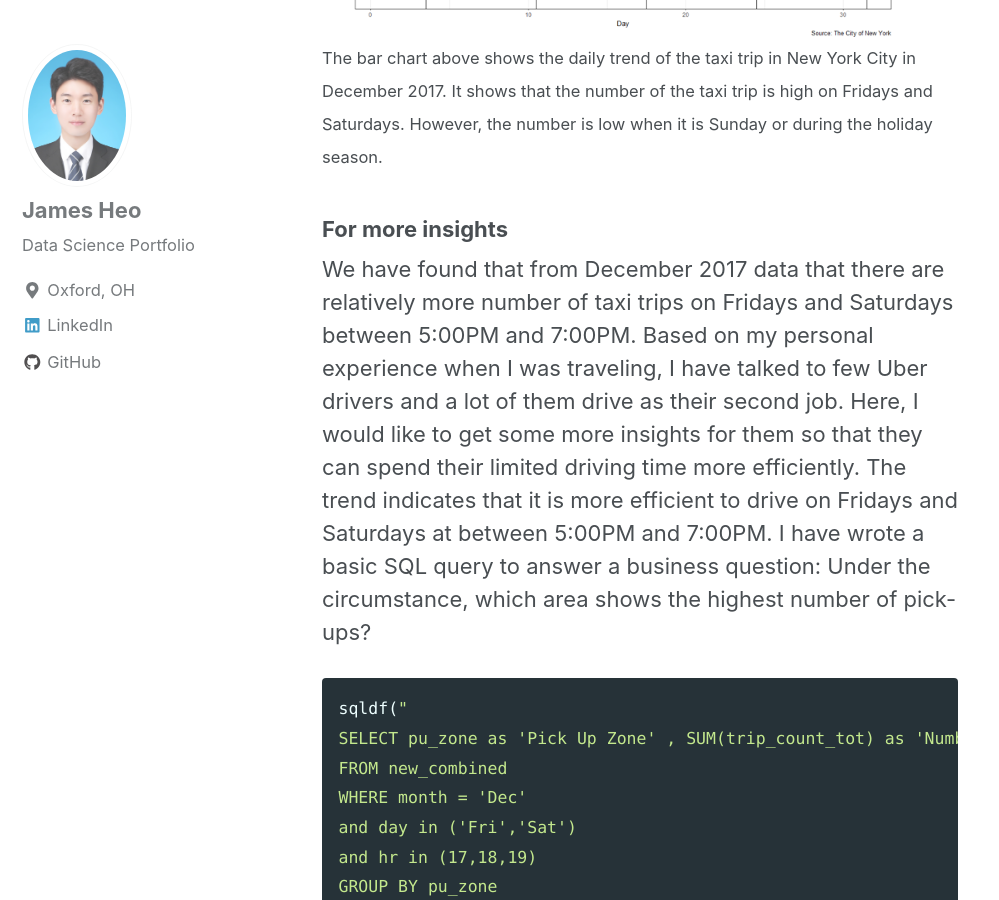
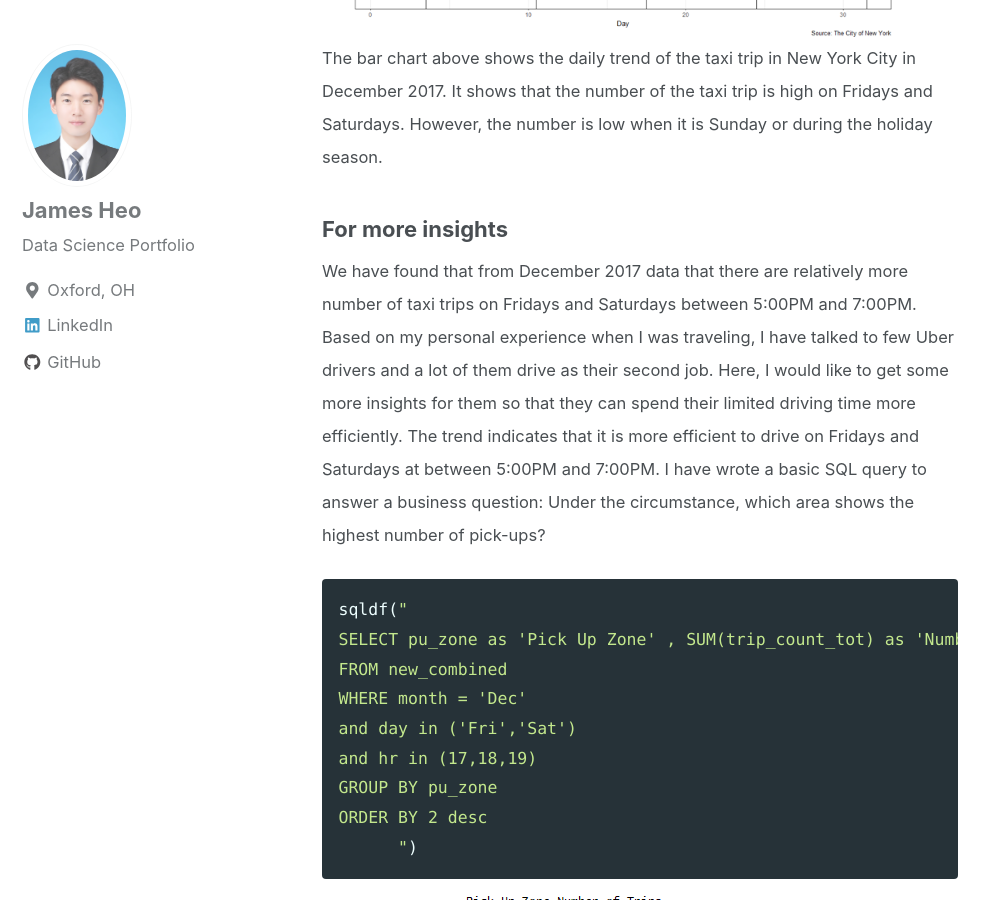
Before and after one commit to JamesHeo/heojstats.github.io, a Jekyll site: the page built from _posts/2018-06-13-NYCTaxiCaps.md, in a window 1280 px wide and 900 px high, scrolled down 2759 px. Shown: the whole window, without its empty margins (0-999 px from the left). Built offline with Jekyll 4.4.1, drawn with Linux system fonts in a browser that asks for light colours; nearby versions of some CDN libraries.

Commit message:
Fixed the font size

````diff
--- a/_posts/2018-06-13-NYCTaxiCaps.md
+++ b/_posts/2018-06-13-NYCTaxiCaps.md
@@ -41,7 +41,7 @@
 <small>The bar chart above shows the daily trend of the taxi trip in New York City in December 2017. It shows that the number of the taxi trip is high on Fridays and Saturdays. However, the number is low when it is Sunday or during the holiday season.</small>
 
 ### For more insights
-We have found that from December 2017 data that there are relatively more number of taxi trips on Fridays and Saturdays between 5:00PM and 7:00PM. Based on my personal experience when I was traveling, I have talked to few Uber drivers and a lot of them drive as their second job. Here, I would like to get some more insights for them so that they can spend their limited driving time more efficiently. The trend indicates that it is more efficient to drive on Fridays and Saturdays at between 5:00PM and 7:00PM. I have wrote a basic SQL query to answer a business question: Under the circumstance, which area shows the highest number of pick-ups?
+<small>We have found that from December 2017 data that there are relatively more number of taxi trips on Fridays and Saturdays between 5:00PM and 7:00PM. Based on my personal experience when I was traveling, I have talked to few Uber drivers and a lot of them drive as their second job. Here, I would like to get some more insights for them so that they can spend their limited driving time more efficiently. The trend indicates that it is more efficient to drive on Fridays and Saturdays at between 5:00PM and 7:00PM. I have wrote a basic SQL query to answer a business question: Under the circumstance, which area shows the highest number of pick-ups?</small>
 
 ```r
 sqldf("
@@ -55,6 +55,6 @@
       ")
 ```
 
-<img src="{{ site.url }}{{ site.baseurl }}/images/NYCTaxi/num_trips.png" alt="num_trips table">
+<img src="{{ site.url }}{{ site.baseurl }}/images/NYCTaxi/numtrips.png" alt="num_trips table">
 
-The result table shows that "upper east side north and south" in New York City Area has the highest number of pick-ups on Friday and Saturdays between 5:00PM and 7:00PM in December 2017. This insight would be significantly helpful for taxi or Uber drivers who would like to make their driving time more efficient.
+<small>The result table shows that "upper east side north and south" in New York City Area has the highest number of pick-ups on Friday and Saturdays between 5:00PM and 7:00PM in December 2017. This insight would be significantly helpful for taxi or Uber drivers who would like to make their driving time more efficient.</small>
````
Also changed, not shown: images/NYCTaxi/numtrips.PNG (renamed from images/NYCTaxi/num_trips.PNG).
